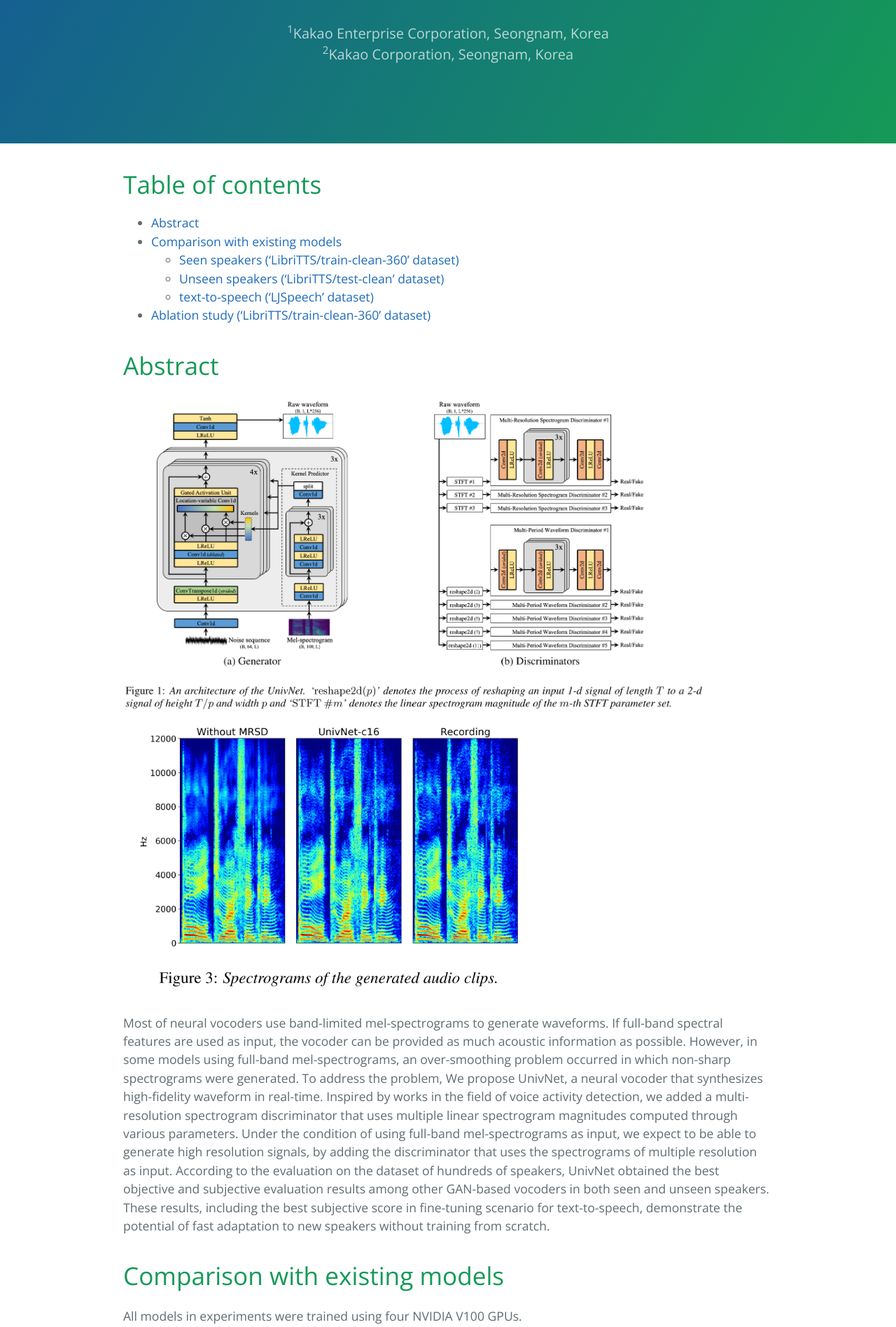
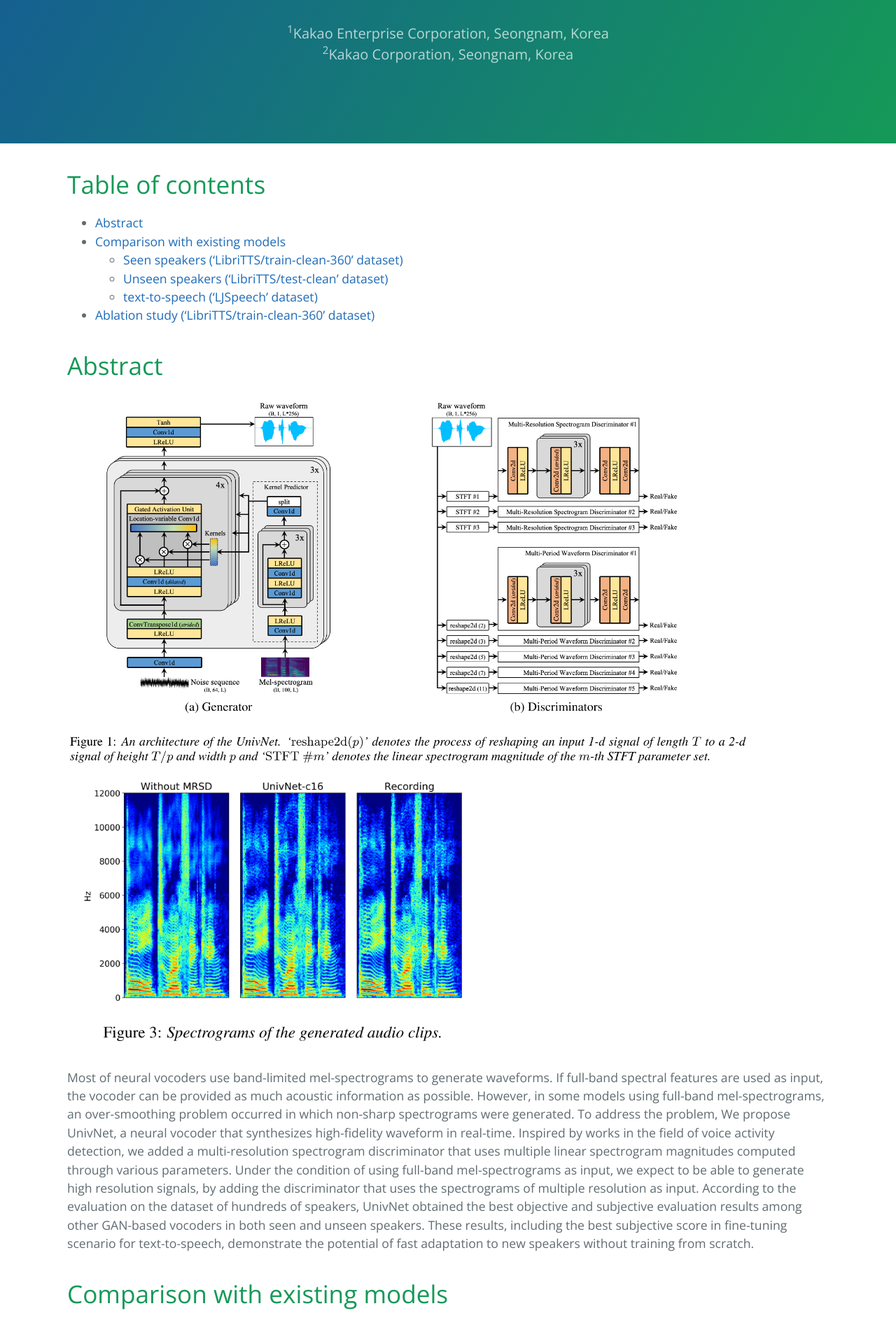
Before and after one commit to kallavinka8045/is2021, a Jekyll site: the page built from index.md, in a window 1280 px wide. Shown: the part 360-2257 px from the top of the page at 70% size. Built offline with Jekyll 4.4.1, drawn with Linux system fonts in a browser that asks for light colours; our own code applies the rules of GitHub Pages for plain Markdown files.

Commit message:
Update jekyll-theme-cayman.scss

```diff
--- a/_sass/jekyll-theme-cayman.scss
+++ b/_sass/jekyll-theme-cayman.scss
@@ -167,7 +167,7 @@ a {
   }
 
   @include large {
-    max-width: 70rem;
+    max-width: 90rem;
     padding: 2rem 6rem;
     margin: 0 auto;
     font-size: 1.1rem;
```
